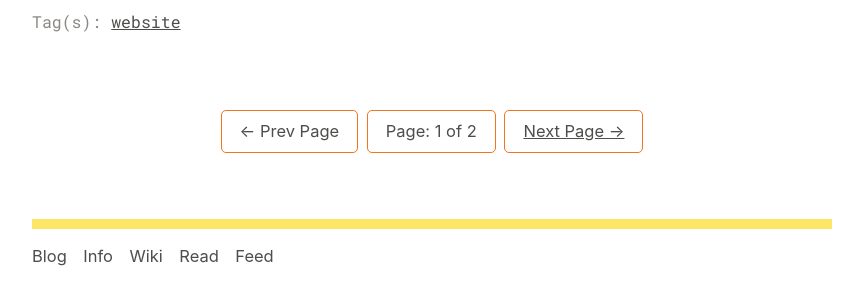
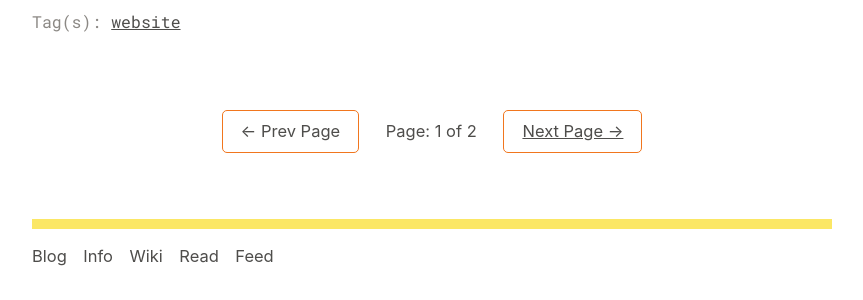
Before and after one commit to ajpwalser/ajpwalser.github.io, a Jekyll site: the page built from index.html, in a window 1280 px wide. Shown: the part 528-828 px from the top of the page, without its empty margins (208-1071 px from the left). Built offline with Jekyll 4.4.1, drawn with Linux system fonts in a browser that asks for light colours; some web fonts are replaced; the list of posts is cut into pages by our own code.

Commit message:
Update style.css

```diff
--- a/css/style.css
+++ b/css/style.css
@@ -432,7 +432,7 @@ span.small {
 }
 
 .counter {
-	border: none;
+	border: none !important;
 }
 
 
```
